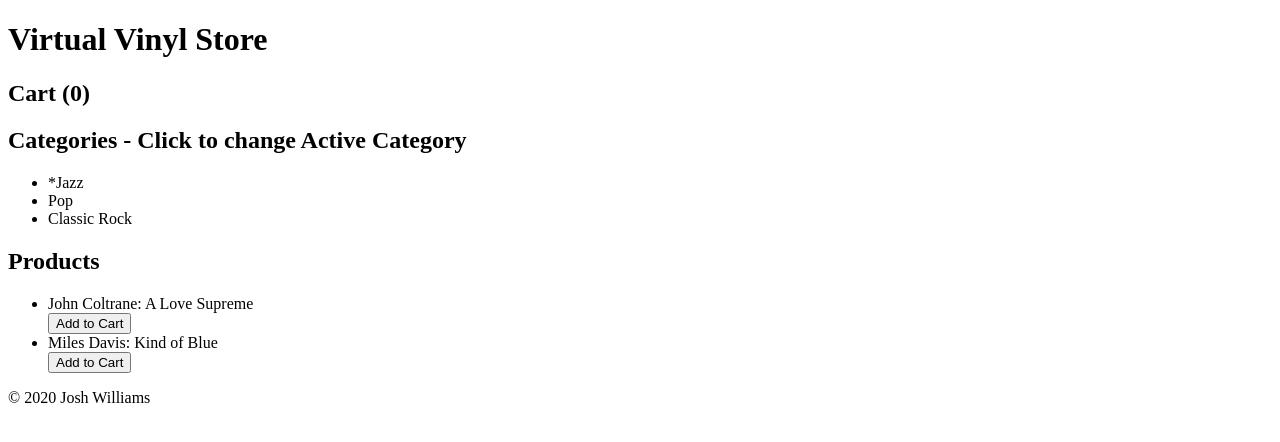
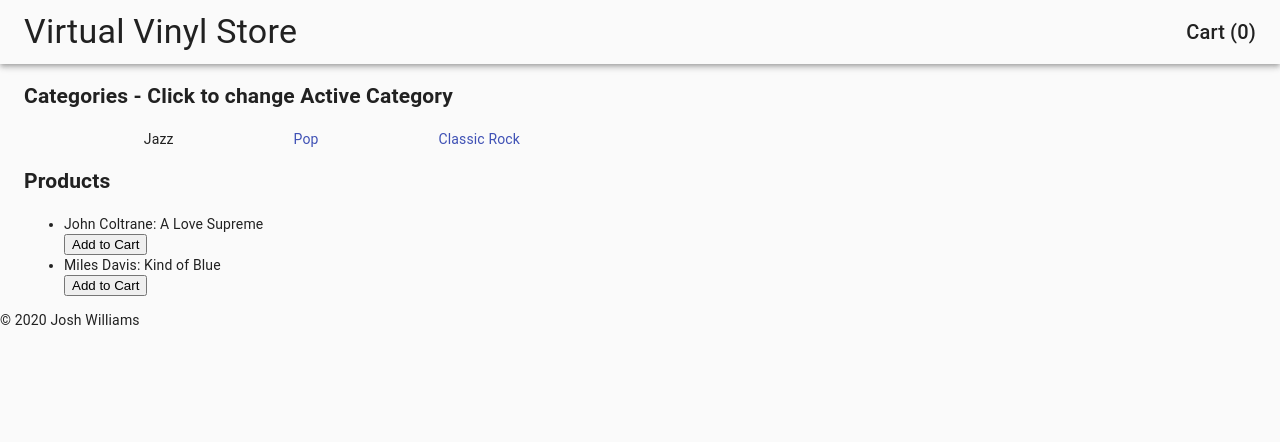
Before and after one commit to josh-williams-401-advanced-javascript/storefront, a React (Create React App) app: page / in a window 1280 px wide. Shown: the top 442 px of the page. Built offline with nearby package versions, Linux system fonts and the light colour scheme.

Commit message:
style header

```diff
--- a/package.json
+++ b/package.json
@@ -4,6 +4,7 @@
   "private": true,
   "dependencies": {
     "@material-ui/core": "^4.11.0",
+    "@material-ui/icons": "^4.9.1",
     "@testing-library/jest-dom": "^4.2.4",
     "@testing-library/react": "^9.5.0",
     "@testing-library/user-event": "^7.2.1",
--- a/src/App.js
+++ b/src/App.js
@@ -1,4 +1,12 @@
 import React from 'react';
+
+import CssBaseline from '@material-ui/core/CssBaseline'
+import { Toolbar } from '@material-ui/core';
+import { AppBar } from '@material-ui/core';
+import { Container } from '@material-ui/core';
+import{ Grid } from '@material-ui/core';
+
+
 import Categories from './components/categories';
 import Products from './components/products';
 import Header from './components/header';
@@ -8,11 +16,29 @@
 export default props => {
   return (
     <>
-      <Header />
-      <SimpleCart />
+      <CssBaseline />
+
+          <Grid container
+            justify="space-bewteen"
+            alignItems="center"
+            >
+            <AppBar color="transparent" position="relative">
+            <Toolbar container justify="space-bewteen">
+          <Header />
+
+        </Toolbar>
+      </AppBar>
+          <SimpleCart />
+          </Grid>
+      <Container>
+
+
+
+
       <Categories />
       <Products />
-      <Footer />
+      </Container>
+        <Footer />
     </>
   );
 }
--- a/src/components/cart.js
+++ b/src/components/cart.js
@@ -2,6 +2,11 @@
 import { connect } from 'react-redux';
 import { removeFromCart } from '../store/cart'
 import { increaseInventory } from '../store/products'
+
+import { IconButton } from '@material-ui/core'
+import { List, ListItem, ListItemText } from '@material-ui/core'
+import HighlightOffIcon from '@material-ui/icons/HighlightOff';
+
 
 
 const SimpleCart = props => {
@@ -12,19 +17,18 @@
   }
   return (
     <>
-  <h2>Cart ({cart.length})</h2>
-  <ul>
-    {cart.map(item =>
-    <div key={item.name}>
-      <li key={item.name}>{item.name}
-      </li>
-      <button onClick={() => removeHandler(item.name)}>
-        Remove From Cart
-        </button>
-    </div>
-      )}
-  </ul>
-  </>
+
+      <List>
+        {cart.map(item =>
+          <ListItem key={item.name}>
+            <ListItemText primary={item.name} />
+            <IconButton button onClick={() => removeHandler(item.name)}>
+              <HighlightOffIcon />
+        </IconButton>
+          </ListItem>
+        )}
+      </List>
+    </>
   )
 }
 
--- a/src/components/categories.js
+++ b/src/components/categories.js
@@ -1,5 +1,6 @@
 import React from 'react';
 import { connect } from 'react-redux';
+import { Link, Grid } from '@material-ui/core'
 
 import { changeActiveCategory } from '../store/categories'
 
@@ -7,18 +8,19 @@
 const Categories = props => {
   return (
     <>
+
       <h2>Categories - Click to change Active Category</h2>
-      <ul>
+      <Grid container justify="space-evenly" xs={6}>
         {props.categories.map(category =>
-          <li
+          <Link
             key={category.name}
             onClick={() => props.changeActiveCategory(category.name)}
-          >
-            {props.active === category.name && '*'}
+            color={props.active === category.name ? "initial" : "primary"}
+            >
             {category.displayName}
-          </li>
+          </Link>
         )}
-      </ul>
+      </Grid>
     </>
   )
 }
--- a/src/components/header.js
+++ b/src/components/header.js
@@ -1,5 +1,27 @@
 import React from 'react';
+import { Grid } from '@material-ui/core';
+import { Typography } from '@material-ui/core';
+import { connect } from 'react-redux';
 
-export default () => {
-  return <h1>Virtual Vinyl Store</h1>;
+const Header = (props) => {
+  return (
+    <Grid container
+    justify="space-between"
+    alignItems="center"
+    >
+
+      <Typography variant="h4">Virtual Vinyl Store</Typography>
+
+        <Typography variant="h6">Cart ({props.cart.length})</Typography>
+
+    </Grid>
+  );
 }
+
+const mapStateToProps = store => {
+  return {
+    cart: store.cart.items,
+  }
+}
+
+export default connect(mapStateToProps)(Header)
```
Also changed, not shown: 1 other file (tests, documents, lock files or other folders).
